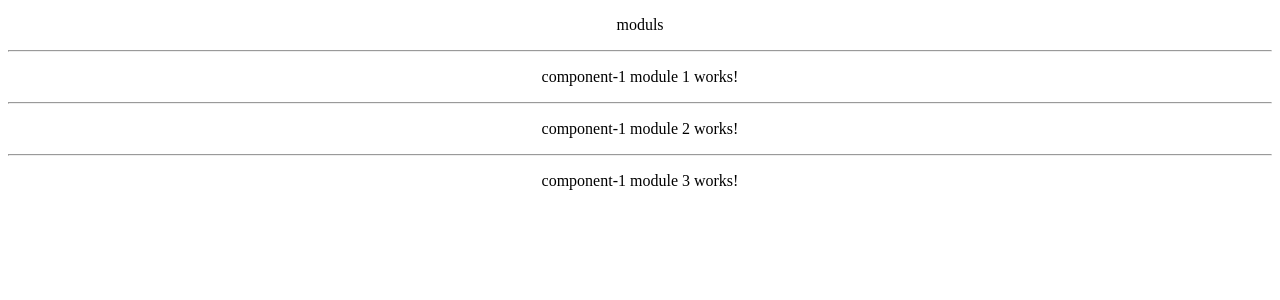
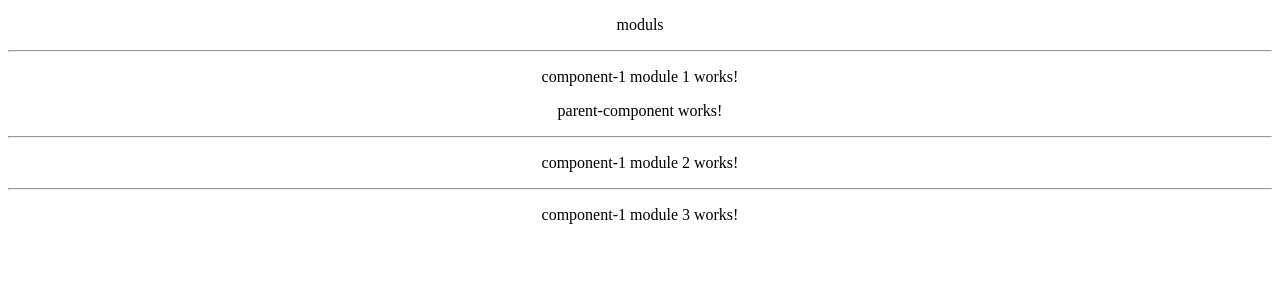
Before and after one commit to AlvaroCoo8/moduls-angular, an Angular app: page / in a window 1280 px wide. Shown: the top 300 px of the page. Built offline with nearby package versions, Linux system fonts and the light colour scheme.

Commit message:
add parent-component in module1

```diff
--- /dev/null
+++ b/src/app/module-1/components/parent-component/parent-component.component.html
@@ -0,0 +1 @@
+<p>parent-component works!</p>
--- a/src/app/module-1/module-1.module.ts
+++ b/src/app/module-1/module-1.module.ts
@@ -2,11 +2,12 @@ import { NgModule } from '@angular/core';
 import { CommonModule } from '@angular/common';
 import { MainPageComponent } from './pages/main-page.component';
 import { Component1Component } from './components/component-1/component-1.component';
+import { ParentComponentComponent } from './components/parent-component/parent-component.component';
 
 
 
 @NgModule({
-  declarations: [MainPageComponent, Component1Component],
+  declarations: [MainPageComponent, Component1Component, ParentComponentComponent],
   imports: [
     CommonModule
   ],
--- a/src/app/module-1/pages/main-page.component.html
+++ b/src/app/module-1/pages/main-page.component.html
@@ -1 +1,2 @@
 <module-1-components-component-1></module-1-components-component-1>
+<module-1-components-parent-component></module-1-components-parent-component>
```
Also changed, not shown: src/app/module-1/components/parent-component/parent-component.component.ts (added, +12 -0 lines), src/app/module-1/components/parent-component/parent-component.component.css (added).
